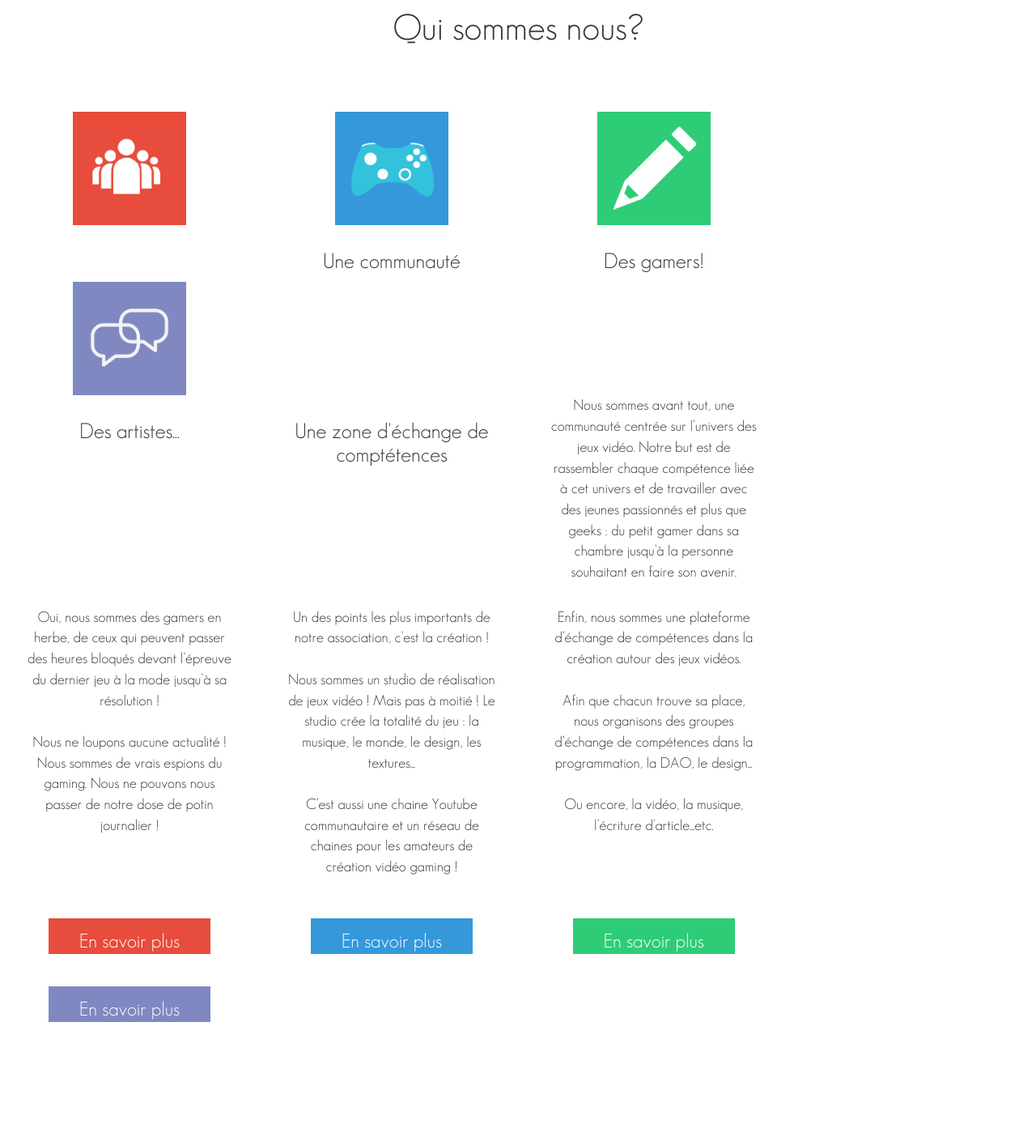
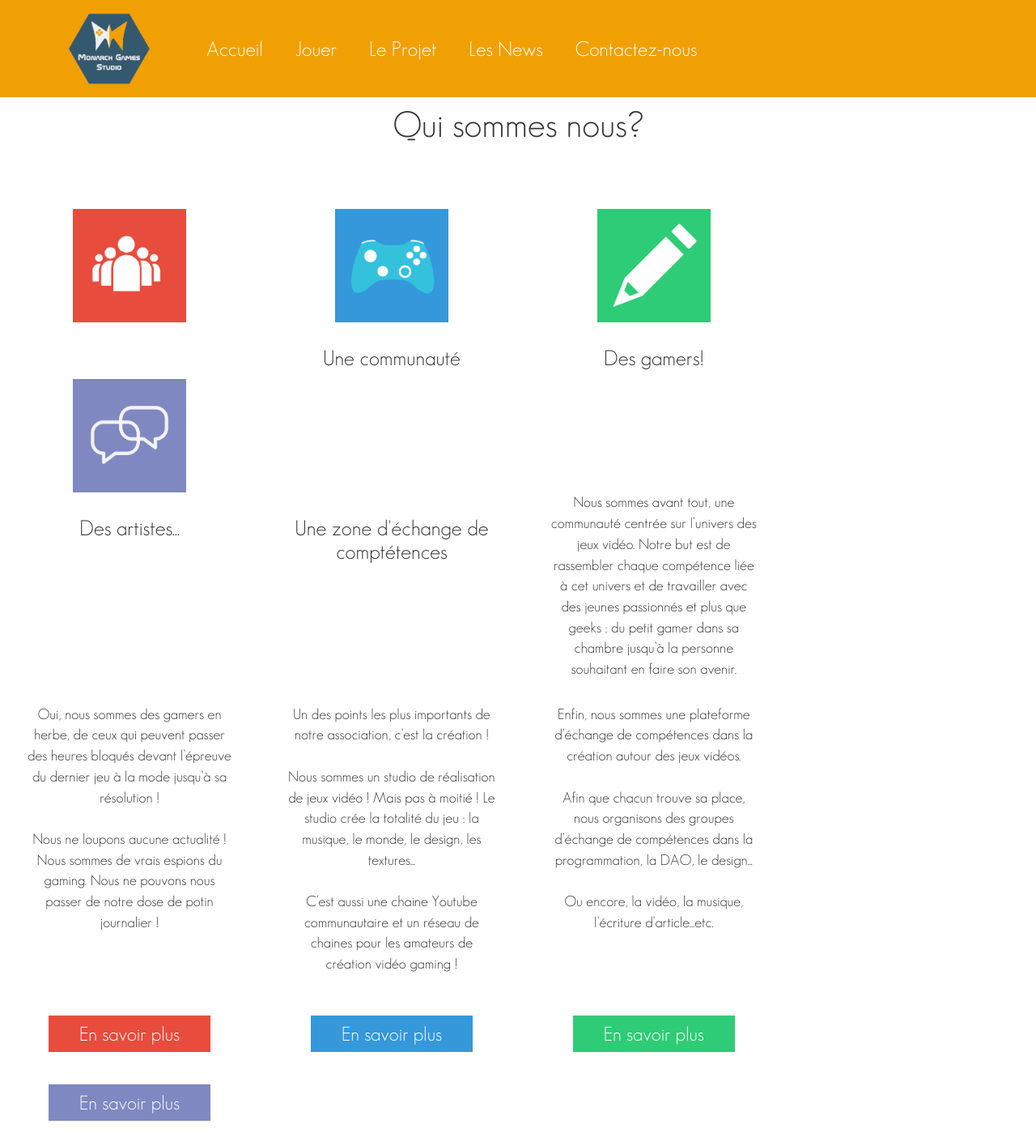
Before and after one commit to Pitcholine16/MGS-Website, a PHP site: page /home.php in a window 1280 px wide. Shown: the whole page at 81% size. Before the commit the page ends 1262 px from the top, so only its background shows below. Run offline with PHP 8.4, Linux system fonts and the light colour scheme.

Commit message:
Suppression du position: fixed dans styleHeader pour éviter le bordel. Re-integration du header dans home. Changement de la façon dont le texte “en savoir plus” est affiché verticalement a l’intérieur des boutons (CA MA PRIT UNE HEURE)

```diff
--- a/home.php
+++ b/home.php
@@ -6,6 +6,8 @@
     <link rel="stylesheet" href="/Site Web/css/bootstrap.min.css"/>
     <link rel="stylesheet" href="style_home.css" />
 </head>
+
+<?php require ("Header.php"); ?>
 
 <body>
 
@@ -47,13 +49,13 @@
 
     Ou encore, la vidéo, la musique, l’écriture d’article...etc.</p>
 
-    <a href="#" class="rouge">En savoir plus</a>
+    <div class="rouge"><a href="#">En savoir plus</a></div>
 
-    <a href="#" class="bleu">En savoir plus</a>
+    <div class="bleu"><a href="#">En savoir plus</a></div>
 
-    <a href="#" class="vert">En savoir plus</a>
+    <div class="vert"><a href="#">En savoir plus</a></div>
 
-    <a href="#" class="violet">En savoir plus</a>
+    <div class="violet"><a href="#">En savoir plus</a></div>
 
 </div>
 
--- a/styleHeader.css
+++ b/styleHeader.css
@@ -8,7 +8,6 @@ body
 {
     background-color: rgba(241, 160, 3,1);
     height : 120px;
-    position: fixed;
 }
 
 .menu ul:not(.sub-nav) /** Premier <ul> **/
--- a/style_home.css
+++ b/style_home.css
@@ -47,16 +47,27 @@
 
 .main_wrapper a
 {
-    display: inline-block;
-    width: 200px;
-    height: 44px;
-    margin: 20px 60px;
-    text-align: center;
     color: white;
     font-size: 24px;
     font-family: monarch_font;
     text-decoration: none;
-    padding-top: 11px;
+    vertical-align: text-bottom;
+}
+
+.main_wrapper a:hover
+{
+    text-decoration: underline;
+    color: white;
+}
+
+.main_wrapper div
+{
+    display: inline-block;
+    width: 200px;
+    height: 45px;
+    margin: 20px 60px;
+    line-height: 45px;
+    text-align: center;
 }
 
 .main_wrapper .rouge
```
